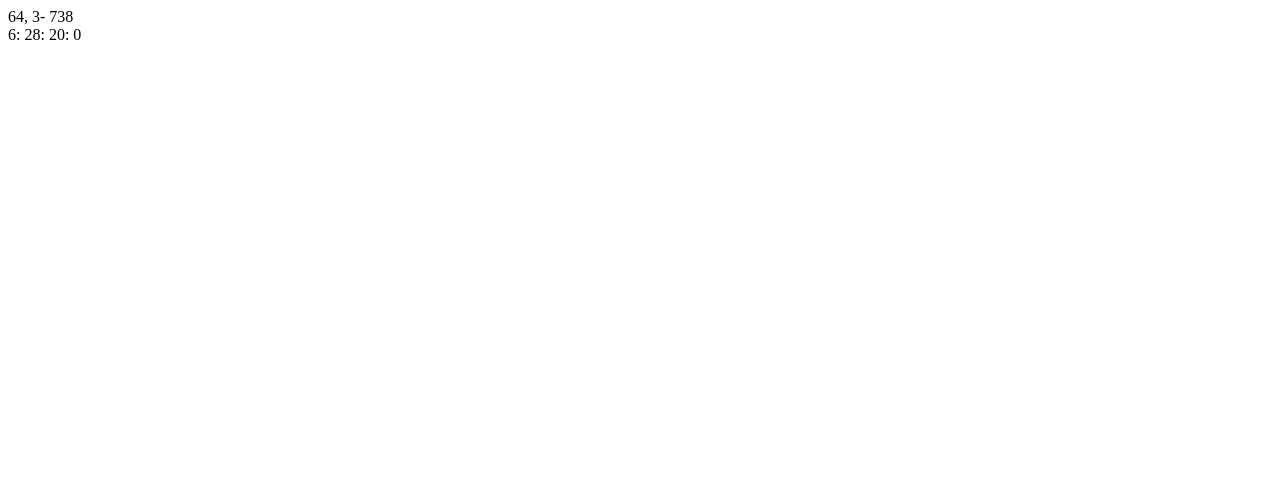
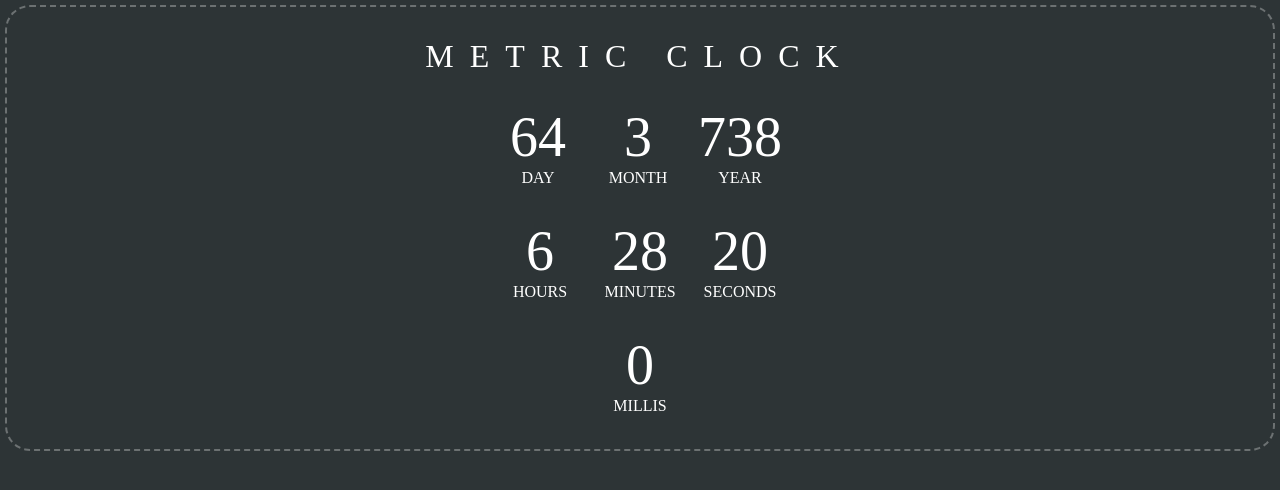
Before and after one commit to SKR301/Metric-Clock, a plain HTML site: page index.html in a window 1280 px wide. Drawn offline with Linux system fonts and the light colour scheme.

Commit message:
Add some UI styling

```diff
--- a/index.html
+++ b/index.html
@@ -4,16 +4,78 @@
   <meta charset="utf-8">
   <title>Metric-Clock</title>
 </head>
-<body>
+<style>
+  .container {
+    text-align: center;
+    background: #2d3436; /* fallback for old browsers */
+    overflow: hidden;
+    display: block;
+    position: relative;
+    min-height: 100vh; /* will cover the 100% of viewport */
+  }
 
-<a id="metricDay">0</a>,
-<a id="metricMonth">0</a>-
-<a id="metricYear">0</a><br>
-<a id="metricHour">0</a>:
-<a id="metricMint">0</a>:
-<a id="metricSec">0</a>:
-<a id="metricMilli">0</a>
+  ul {
+    padding-inline-start: 0;
+  }
 
+  h1, h2, h3 {
+    font-weight: normal;
+    letter-spacing: 1rem;
+    text-transform: uppercase;
+    color: white;
+  }
+
+  li {
+    display: inline-block;
+    font-size: 1.0em;
+    list-style-type: none;
+    padding: 0.5em;
+    text-transform: uppercase;
+    min-width: 80px;
+    color: white;
+    cursor: pointer;
+  }
+
+  li span {
+    display: block;
+    font-size: 3.5rem;
+    min-width: 80px;
+    color: white;
+  }
+
+  li:hover {
+    transform: scale(1.2);
+  }
+
+  .dashed-border {
+    border-radius: 25px;
+    border-style: dashed;
+    border-color: rgba(255, 255, 255, 0.3);
+    border-width: 2px;
+    margin: 5px;
+    padding: 10px;
+  }
+
+</style>
+<body style="padding: 0; margin: 0;">
+<div class="container">
+  <div class="dashed-border">
+    <h1>Metric Clock</h1>
+    <ul>
+      <li><span id="metricDay">0</span>Day</li>
+      <li><span id="metricMonth">0</span>Month</li>
+      <li><span id="metricYear">0</span>Year</li>
+    </ul>
+    <ul>
+      <li><span id="metricHour">0</span>Hours</li>
+      <li><span id="metricMint">0</span>Minutes</li>
+      <li><span id="metricSec">0</span>Seconds</li>
+    </ul>
+    <ul>
+      <li><span id="metricMilli">0</span>Millis</li>
+    </ul>
+  </div>
+</div>
 </body>
 <script type="text/javascript">
   const metricYearElem = document.getElementById('metricYear');
```
